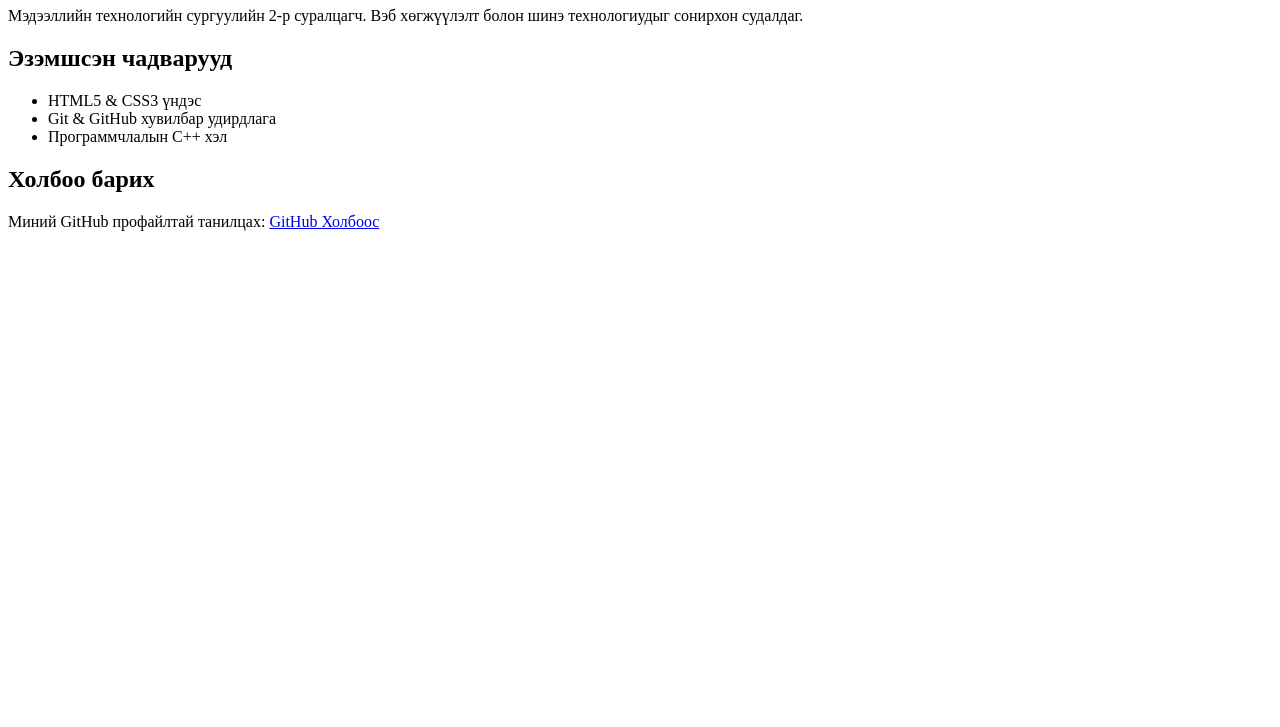
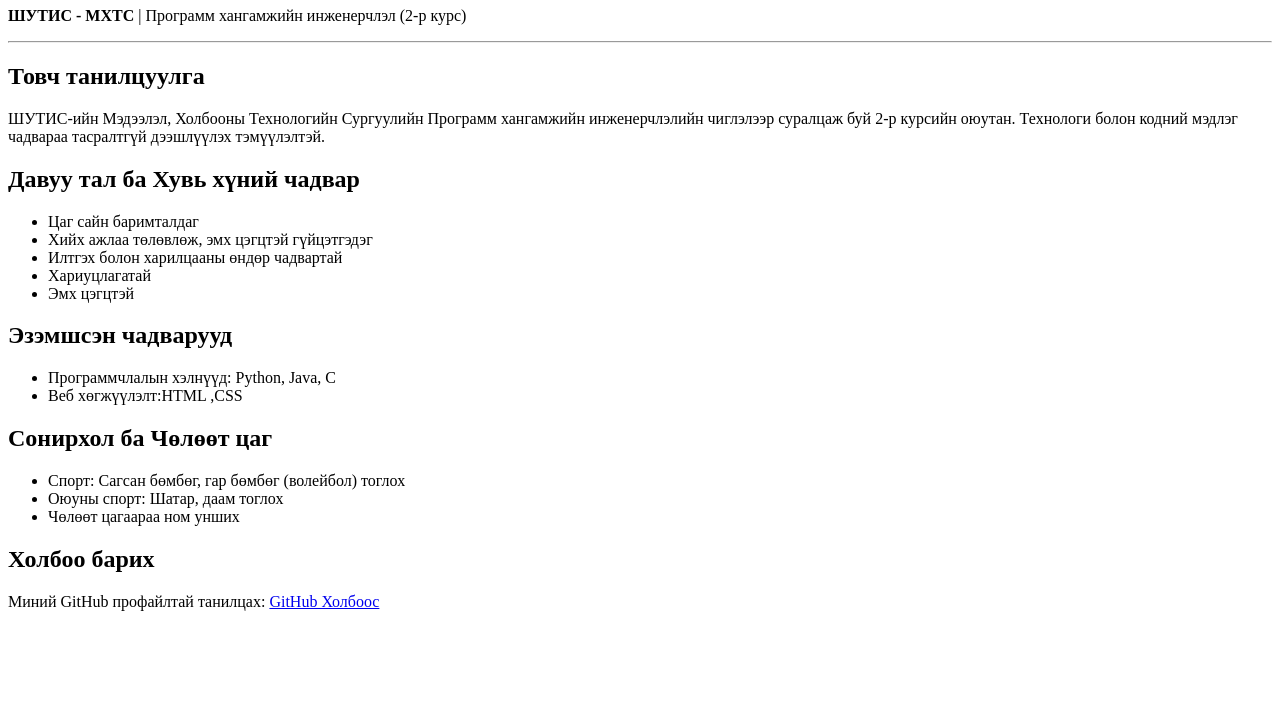
Before and after one commit to Amaraa1234/web-development-lab, a plain HTML site: page index.html in a window 1280 px wide. Shown: the part 73-800 px from the top of the page. Drawn offline with Linux system fonts and the light colour scheme.

Commit message:
minii cv

```diff
--- a/index.html
+++ b/index.html
@@ -3,25 +3,50 @@
 <head>
     <meta charset="UTF-8">
     <meta name="viewport" content="width=device-width, initial-scale=1.0">
-<title>Миний Товч CV</title>
+    <title>Э.Амаржаргал - Товч CV</title>
 </head>
 <body>
-<!-- Үндсэн гарчиг -->
-<h1>Нэр: Болдбаатар Бат</h1>
+
+    <!-- Үндсэн мэдээлэл ба гарчиг -->
+    <h1>Е. Амаржаргал</h1>
+    <p><b>ШУТИС - МХТС</b> | Программ хангамжийн инженерчлэл (2-р курс)</p>
+
+    <hr>
+
     <!-- Товч танилцуулга -->
-<p>Мэдээллийн технологийн сургуулийн 2-р суралцагч. Вэб хөгжүүлэлт болон шинэ
-технологиудыг сонирхон судалдаг.</p>
+    <h2>Товч танилцуулга</h2>
+    <p>ШУТИС-ийн Мэдээлэл, Холбооны Технологийн Сургуулийн Программ хангамжийн инженерчлэлийн чиглэлээр суралцаж буй 2-р курсийн оюутан. Технологи болон кодний мэдлэг чадвараа тасралтгүй дээшлүүлэх тэмүүлэлтэй.</p>
+
+    <!-- Давуу талууд -->
+    <h2>Давуу тал ба Хувь хүний чадвар</h2>
+    <ul>
+        <li>Цаг сайн баримталдаг</li>
+        <li>Хийх ажлаа төлөвлөж, эмх цэгцтэй гүйцэтгэдэг</li>
+        <li>Илтгэх болон харилцааны өндөр чадвартай</li>
+        <li>Хариуцлагатай</li>
+        <li>Эмх цэгцтэй</li>
+    </ul>
+
+    <!-- Мэргэжлийн чадварууд -->
     <h2>Эзэмшсэн чадварууд</h2>
-<!-- Жагсаалт -->
     <ul>
-<li>HTML5 & CSS3 үндэс</li>
-<li>Git & GitHub хувилбар удирдлага</li>
-<li>Программчлалын С++ хэл</li>
+        <li>Программчлалын хэлнүүд: Python, Java, C</li>
+        <li> Веб хөгжүүлэлт:HTML ,CSS </li>
     </ul>
+
+    <!-- Сонирхол ба хобби -->
+    <h2>Сонирхол ба Чөлөөт цаг</h2>
+    <ul>
+        <li>Спорт: Сагсан бөмбөг, гар бөмбөг (волейбол) тоглох</li>
+        <li>Оюуны спорт: Шатар, даам тоглох</li>
+        <li>Чөлөөт цагаараа ном унших</li>
+    </ul>
+
+    <!-- Холбоо барих -->
     <h2>Холбоо барих</h2>
-<!-- Холбоос -->
     <p>Миний GitHub профайлтай танилцах:
-<a href="https://github.com" target="_blank">GitHub Холбоос</a>
+        <a href="https://github.com/Amaraa1234" target="_blank">GitHub Холбоос</a>
     </p>
+
 </body>
 </html>
```
Lines whose indentation alone changed are shown as unchanged.
